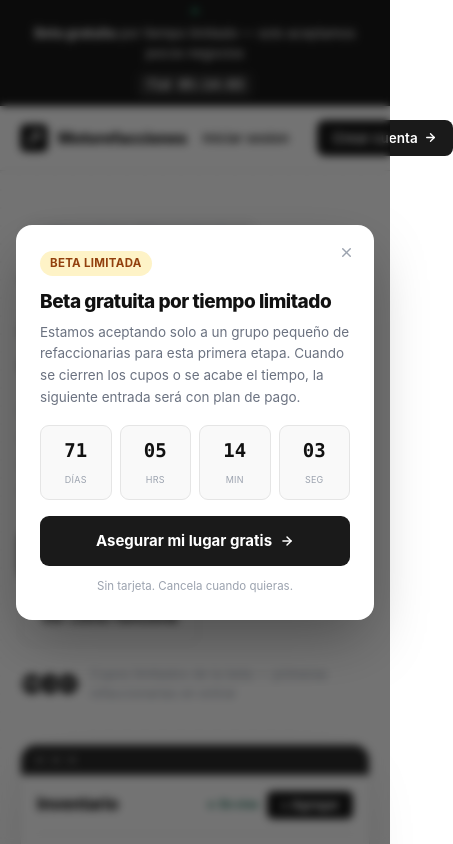
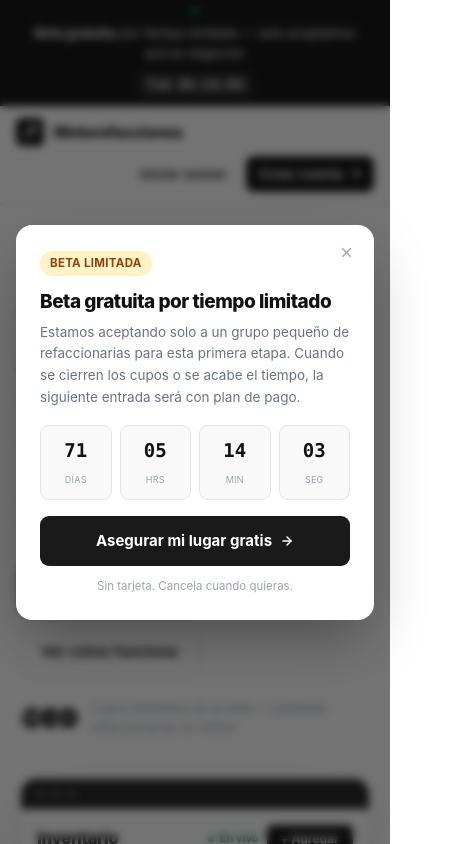
Before and after one commit to ccwt3/sm-ponce, a Next.js app: page / in a window 390 px wide. Shown: the top 844 px of the page, 453 px wide, since content can reach past the window. Built offline with nearby package versions, Linux system fonts and the light colour scheme; no server answers.

Commit message:
visual adjustments

```diff
--- a/app/layout.tsx
+++ b/app/layout.tsx
@@ -12,7 +12,7 @@ export const metadata: Metadata = {
 export default function RootLayout({ children }: { children: React.ReactNode }) {
   return (
     <html lang="es">
-      <body className="font-sans">
+      <body className="font-sans overflow-x-clip">
         {children}
 
         <PostHogAuthIdentifier />
--- a/app/page.tsx
+++ b/app/page.tsx
@@ -19,8 +19,10 @@ export const metadata: Metadata = {
 export default function LandingPage() {
   return (
     <>
-      <UrgencyBar />
-      <SiteHeader />
+      <div className="sticky top-0 z-[60]">
+        <UrgencyBar />
+        <SiteHeader />
+      </div>
 
       <main>
         <HeroSection />
--- a/components/landing/inventory-showcase.tsx
+++ b/components/landing/inventory-showcase.tsx
@@ -16,7 +16,7 @@ export function InventoryShowcase() {
   return (
     <div
       id={SHOWCASE_ANCHOR_ID}
-      className="overflow-hidden rounded-2xl border border-brand-border bg-brand-surface shadow-[0_20px_60px_-20px_rgba(0,0,0,0.18)]"
+      className="min-w-0 max-w-full overflow-hidden rounded-2xl border border-brand-border bg-brand-surface shadow-[0_20px_60px_-20px_rgba(0,0,0,0.18)]"
     >
       <div className="flex items-center gap-1.5 bg-[#2a2a2a] px-3.5 py-2.5">
         <span className="h-2.5 w-2.5 rounded-full bg-[#555]" />
--- a/components/landing/site-header.tsx
+++ b/components/landing/site-header.tsx
@@ -8,9 +8,9 @@ import {
 
 export function SiteHeader() {
   return (
-    <header className="sticky top-[33px] z-50 border-b border-brand-border bg-white/90 backdrop-blur-sm">
-      <nav className="mx-auto flex max-w-[1120px] items-center justify-between px-5 py-3.5 sm:px-8">
-        <div className="flex items-center gap-2.5 text-base font-extrabold tracking-tight">
+    <header className="border-b border-brand-border bg-white/90 backdrop-blur-sm">
+      <nav className="mx-auto flex max-w-[1120px] flex-wrap items-center gap-x-3 gap-y-2.5 px-4 py-3 sm:px-8 sm:py-3.5">
+        <div className="flex min-w-0 items-center gap-2.5 text-base font-extrabold tracking-tight">
           <span className="flex h-7 w-7 flex-none items-center justify-center rounded-md bg-brand-black">
             <Wrench
               className="h-[15px] w-[15px] text-white"
@@ -20,17 +20,17 @@ export function SiteHeader() {
           {SITE_NAME}
         </div>
 
-        <div className="flex items-center gap-3">
+        <div className="ml-auto flex items-center gap-2 sm:gap-3">
           <Link
             href={LOGIN_PATH}
-            className="inline-flex items-center gap-1.5 whitespace-nowrap rounded-lg bg-transparent px-4 py-2 text-[13.5px] font-semibold text-brand-black transition-colors hover:bg-brand-surface"
+            className="inline-flex items-center gap-1.5 whitespace-nowrap rounded-lg bg-transparent px-3 py-2 text-[13.5px] font-semibold text-brand-black transition-colors hover:bg-brand-surface sm:px-4"
           >
             Iniciar sesion
           </Link>
 
           <Link
             href={SIGNUP_PATH}
-            className="inline-flex items-center gap-1.5 whitespace-nowrap rounded-lg bg-brand-black px-4 py-2 text-[13.5px] font-semibold text-brand-white transition-colors hover:bg-brand-black-hover"
+            className="inline-flex items-center gap-1.5 whitespace-nowrap rounded-lg bg-brand-black px-3 py-2 text-[13.5px] font-semibold text-brand-white transition-colors hover:bg-brand-black-hover sm:px-4"
           >
             Crear cuenta
             <ArrowRight className="h-[13px] w-[13px]" strokeWidth={2.5} />
--- a/components/landing/urgency-bar.tsx
+++ b/components/landing/urgency-bar.tsx
@@ -3,7 +3,7 @@ import { BETA_DEADLINE } from "../../lib/landing/constants";
 
 export function UrgencyBar() {
   return (
-    <div className="sticky top-0 z-[60] flex flex-wrap items-center justify-center gap-2.5 border-b border-black bg-brand-black px-4 py-2 text-center text-[13px] text-brand-white">
+    <div className="flex w-full max-w-full flex-wrap items-center justify-center gap-2.5 border-b border-black bg-brand-black px-4 py-2 text-center text-[13px] text-brand-white">
       <span
         aria-hidden="true"
         className="h-1.5 w-1.5 flex-none animate-pulse rounded-full bg-emerald-400"
```
Also changed, not shown: .claude/launch.json (added), 1 other file (tests, documents, lock files or other folders).
